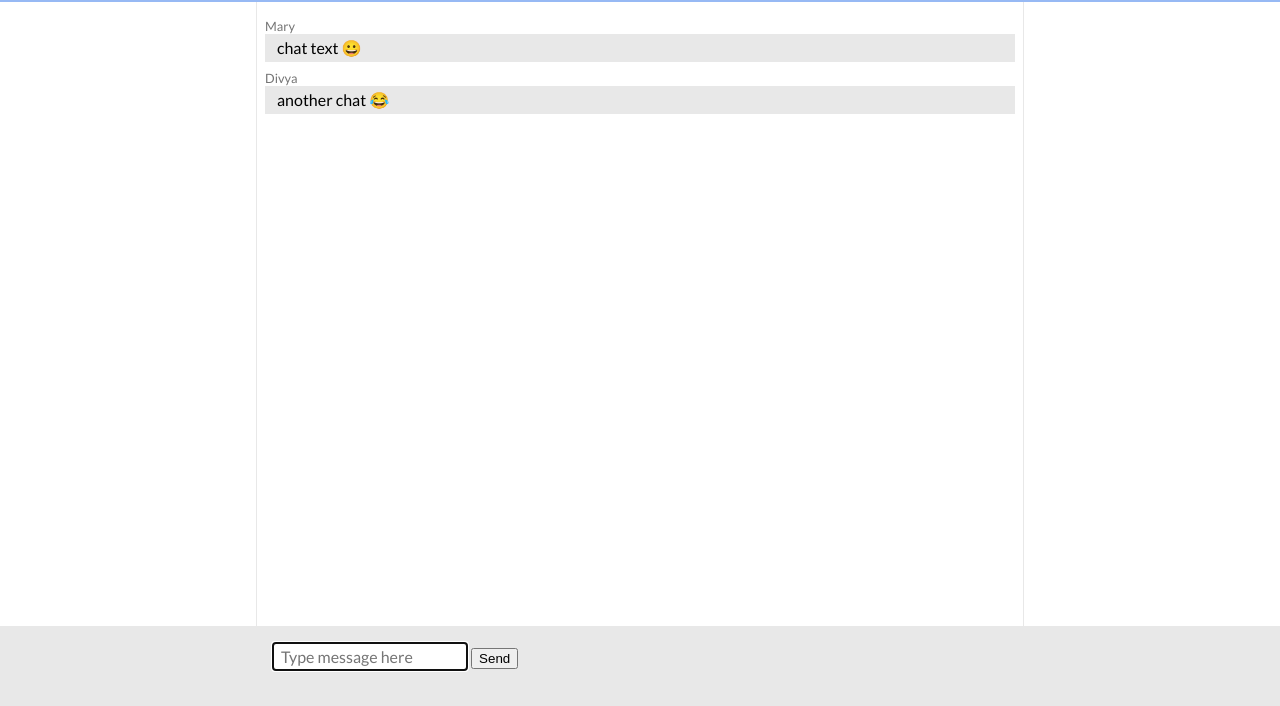
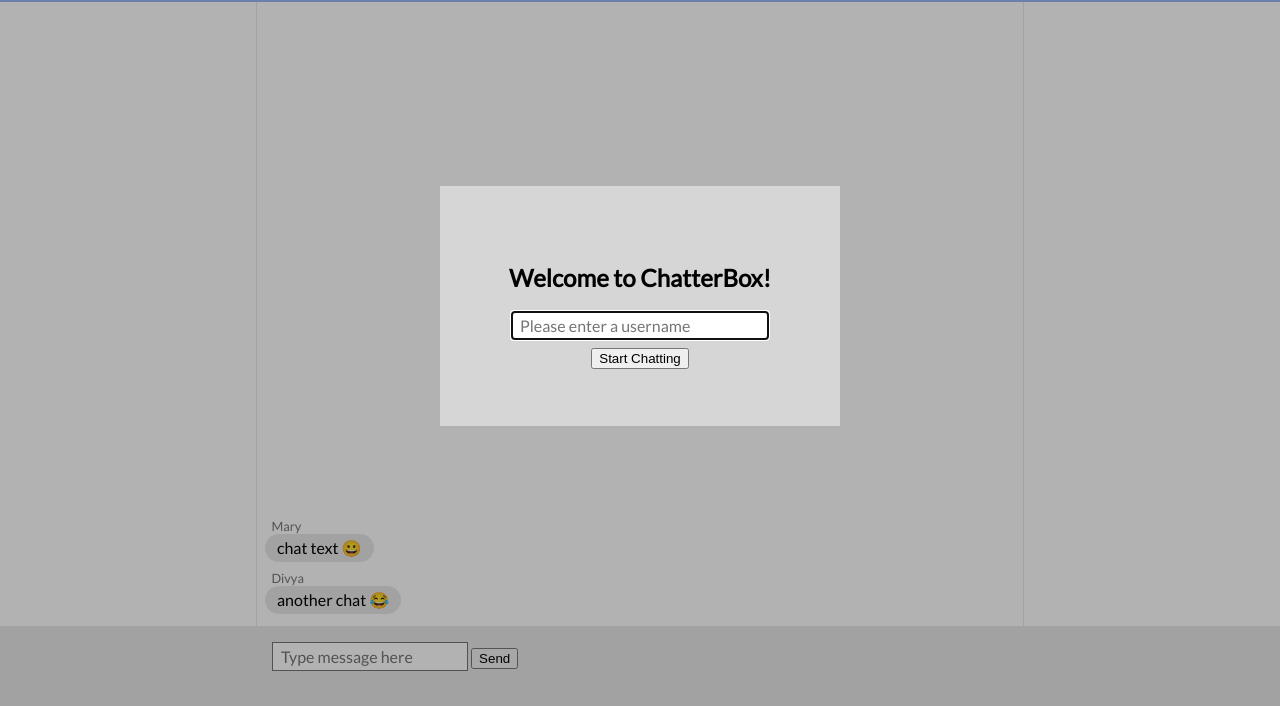
Before and after one commit to divya-gopinath/chatterbox, a plain HTML site: page chat-interface/index.html in a window 1280 px wide. Shown: the part 94-800 px from the top of the page. Drawn offline with nearby package versions, Linux system fonts and the light colour scheme.

Commit message:
Signin with username

```diff
--- a/chat-interface/chat.js
+++ b/chat-interface/chat.js
@@ -1,4 +1,5 @@
-var USERNAME = "you";
+var USERNAME = ""; // gets set when user signs in
+var CHATTING = false; // switches to true when user signs in
 
 // Holds DOM elements that don’t change, to avoid repeatedly querying the DOM
 var dom = {};
@@ -8,13 +9,27 @@ document.addEventListener("DOMContentLoaded", function() {
   dom.msgs = document.querySelector("#sent-msgs");
   dom.input = document.querySelector("#msg-input");
   dom.send = document.querySelector("#send-btn");
+  dom.signin = document.querySelector("#signin-btn");
+  dom.name = document.querySelector("#name-input");
+  dom.popup = document.querySelector("#popup");
 
   dom.send.addEventListener("click", send);
+  dom.signin.addEventListener("click", signin);
   dom.input.addEventListener("keydown", function(evt) {
     if (evt.key === "Enter") { send(); }
   });
+  dom.name.addEventListener("keydown", function(evt) {
+    if (evt.key === "Enter") { signin(); }
+  });
+  dom.name.focus();
+});
+
+function signin() {
+  USERNAME = dom.name.value;
+  CHATTING = true;
+  dom.popup.style.setProperty("display", "none");
   dom.input.focus();
-});
+}
 
 function send() {
   createMsgDiv(USERNAME, dom.input.value);
--- a/chat-interface/index.html
+++ b/chat-interface/index.html
@@ -38,10 +38,13 @@
   <button id="send-btn">Send</button>
 </div>
 
-<!-- <div id="popup">
-  Welcome to ChatterBox!>
-  <input id="name-input" type="text" placeholder="Please enter a username">
-</div> -->
+<div id="popup">
+  <div id="popup-content">
+    <h2>Welcome to ChatterBox!</h2>
+    <input id="name-input" type="text" placeholder="Please enter a username">
+    <button id="signin-btn">Start Chatting</button>
+  </div>
+</div>
 
 </body>
 
--- a/chat-interface/style.css
+++ b/chat-interface/style.css
@@ -33,33 +33,33 @@ header {
   height: var(--height);
   max-height: var(--height);
   overflow: scroll;
-  /* display: flex;
+  display: flex;
   flex-direction: column;
   align-items: flex-start;
-  justify-content: flex-end; */
+  justify-content: flex-end;
 }
   .msg {
-    margin: 0.5em 0;
-    /* display: flex;
-    flex-direction: column; */
+    margin: 0.25em 0;
+    max-width: 70%;
   }
     .msg-user {
       font-size: 0.8em;
       color: rgb(117, 117, 117);
-      /* margin: 0 0.5em; */
+      margin: 0 0.5em;
     }
     .msg-content {
       background-color: rgb(232, 232, 232);
-      /* border-radius: 1em; */
+      border-radius: 1em;
       padding: 0.25em 0.75em;
-      /* max-width: 25em; */
-      /* word-wrap: break-word; */
     }
 
   .own-msg {
-    /* align-self: flex-end;
-    align-items: flex-end; */
+    align-self: flex-end;
   }
+
+    .own-msg .msg-user {
+      text-align: right;
+    }
 
 #footer {
   grid-column: 1 / span 3;
@@ -73,9 +73,41 @@ header {
   padding: 1em;
 }
 
-  #msg-input {
+  input {
     font-family: 'Lato', sans-serif;
     font-size: 1em;
     border: 1px rgb(117, 117, 117) solid;
     padding: 0.25em 0.5em;
   }
+
+  #msg-input {
+
+  }
+
+#popup {
+  position: absolute;
+  z-index: 20;
+  background-color: rgb(0, 0, 0, 0.3);
+  top: 0;
+  bottom: 0;
+  left: 0;
+  right: 0;
+  display: flex;
+  align-items: center;
+  justify-content: center;
+}
+
+  #popup-content {
+    height: 15em;
+    width: 25em;
+    background-color: rgb(219, 219, 219, 0.9);
+    display: flex;
+    flex-direction: column;
+    align-items: center;
+    justify-content: center;
+  }
+
+  #name-input {
+    width: 15em;
+    margin-bottom: 0.5em;
+  }
```
